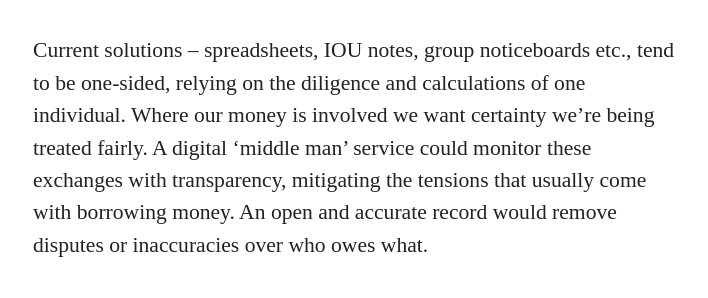
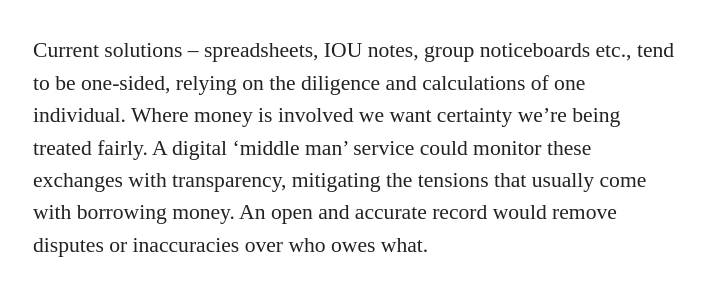
Before and after one commit to samstephenson/samstephenson.github.io, a Jekyll site: the page built from work/_posts/2016-01-22-MoneyApp.md, in a window 1280 px wide. Shown: the part 1324-1622 px from the top of the page, without its empty margins (283-991 px from the left). Built offline with Jekyll 4.4.1, drawn with Linux system fonts in a browser that asks for light colours; nearby versions of some CDN libraries; some of the changed text lies outside the part shown.

Commit message:
can't remember

```diff
--- a/_includes/footer.html
+++ b/_includes/footer.html
@@ -12,11 +12,11 @@
         &nbsp;&middot;&nbsp;-->
         <a href="https://www.behance.net/samstephenson" title="Behance portfolio">Behance</a>
         &nbsp;&middot;&nbsp;
-        <a href="https://uk.linkedin.com/in/stephensonsam" title="LinkedIn">LinkedInn</a>
+        <a href="https://uk.linkedin.com/in/stephensonsam" title="LinkedIn">LinkedIn</a>
       </div>
 
       <div class="right">
-        &copy; <time datetime="{{ site.time | date_to_xmlschema }}">{{ site.time | date: '%Y' }}</time> {{ site.title }}. <a href="/about.html/#aboutThisSite" title="About this site">About this site</a>
+        &copy; <time datetime="{{ site.time | date_to_xmlschema }}">{{ site.time | date: '%Y' }}</time> {{ site.title }}. <a href="/about.html/#about-this-site" title="About this site">About this site</a>
       </div>
 
     </small>
--- a/_sass/_base.scss
+++ b/_sass/_base.scss
@@ -101,6 +101,10 @@
 
 }
 
+iframe {
+  margin: 1.8rem auto;
+}
+
 table {
   margin-bottom: 1rem;
   width: 100%;
--- a/work/_posts/2016-01-22-MoneyApp.md
+++ b/work/_posts/2016-01-22-MoneyApp.md
@@ -9,7 +9,7 @@
 
 **Keeping track of who-owes-who-what** situations is difficult. Paying bills among housemates, settling up for dinner, or borrowing cash from a friend – it’s easy to lose track of things or get in a muddle over money.
 
-Current solutions – spreadsheets, IOU notes, group noticeboards etc., tend to be one-sided, relying on the diligence and calculations of one individual. Where our money is involved we want certainty we’re being treated fairly. A digital ‘middle man’ service could monitor these exchanges with transparency, mitigating the tensions that usually come with borrowing money. An open and accurate record would remove disputes or inaccuracies over who owes what.
+Current solutions – spreadsheets, IOU notes, group noticeboards etc., tend to be one-sided, relying on the diligence and calculations of one individual. Where money is involved we want certainty we’re being treated fairly. A digital ‘middle man’ service could monitor these exchanges with transparency, mitigating the tensions that usually come with borrowing money. An open and accurate record would remove disputes or inaccuracies over who owes what.
 
 ## The Brief
 Design a digital product to help people manage group payments and keep track of money owed.
@@ -33,9 +33,11 @@
 
 ### Analysis
 Around 80 came back. Most were full of useful insights, figures and anecdotes as well as many common themes and pain points. These could be grouped into independent scenarios where issues arose and the product might intervene:
-- 1–2–1 transactions: ‘I owe you £x for y’, your round at the pub, picking up the bill for a friend
-- One-off, group events: Splitting one payment among multiple people.
-- Recurring, group-based events: House bills, rotas Group payment, unequal split: splitting a restaurant bill, each person paying a different amount
+
+- 1–2–1 transactions: ‘I owe you £x for y’, your round at the pub, picking up the bill for a friend.
+- One-off, group events: splitting one payment among multiple people.
+- Recurring, group-based events: house bills, rotas,
+- Group payment, unequal split: splitting a restaurant bill, each person paying a different amount.
 - Long term, large-scale debts: “I owe my family thousands”
 
 ### Empathy maps
```
Also changed, not shown: other parts of work/_posts/2016-01-22-MoneyApp.md (+2 -7 lines), about.md (+38 -12 lines), index.html (+2 -17 lines), work/_posts/2016-01-20-Past-and-Present.md (+5 -0 lines), 14 other files.
